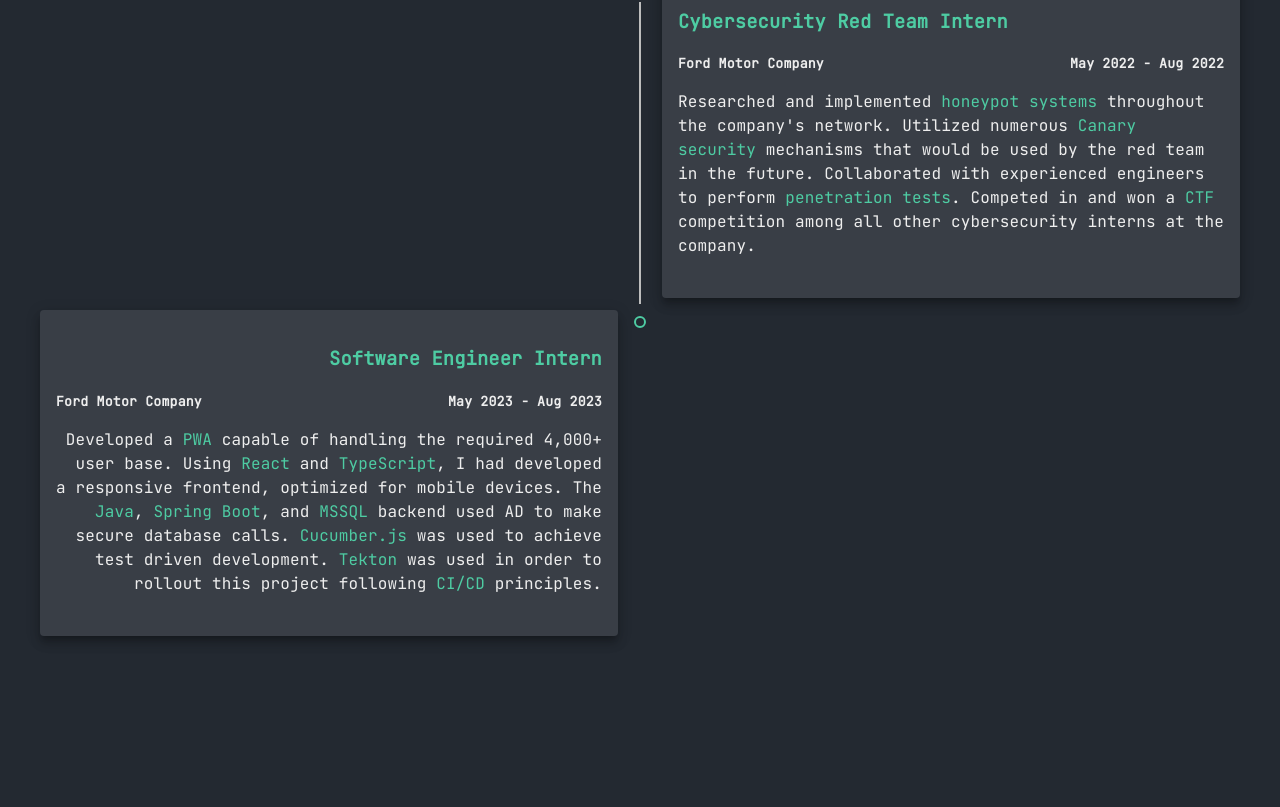
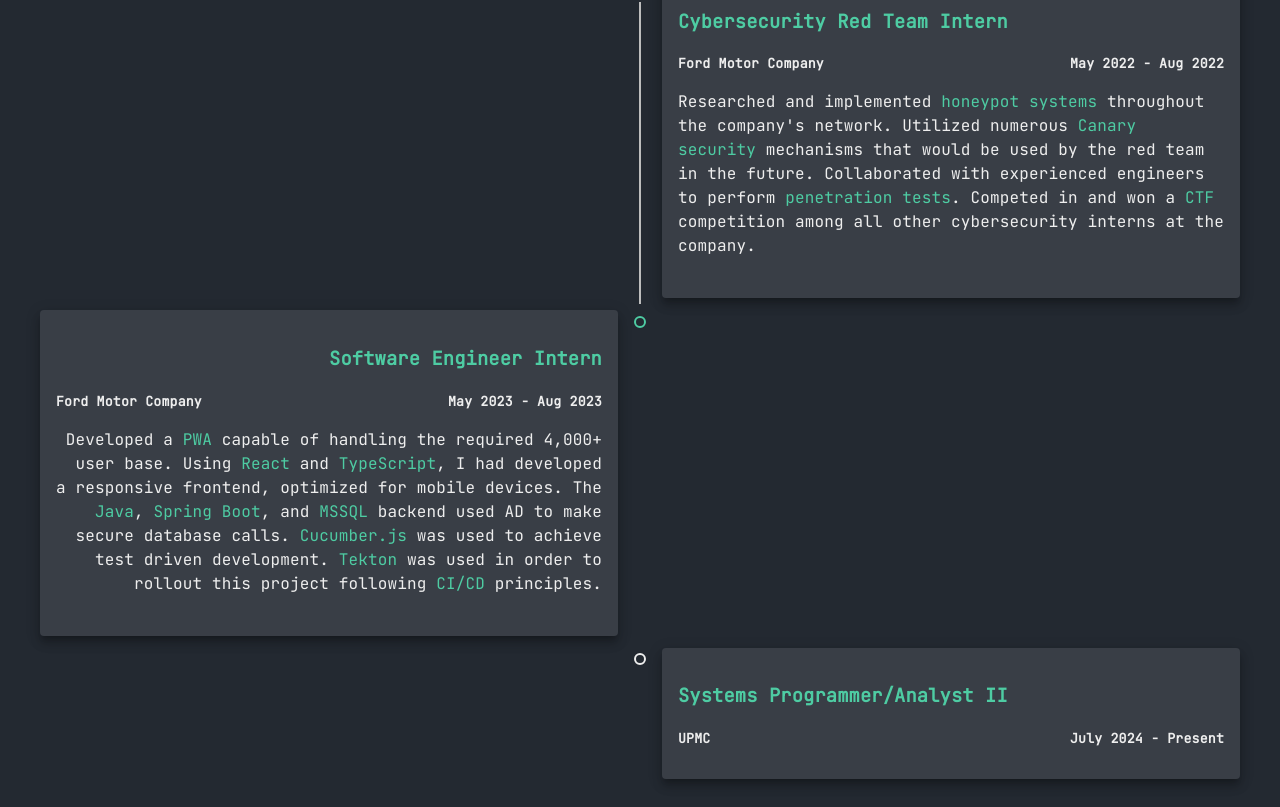
Before and after one commit to lukemcelligott/portfolio, a React (Create React App) app: page /experience in a window 1280 px wide. Shown: the part 674-1481 px from the top of the page. Before the commit the page ends 1338 px from the top, so only its background shows below. Built offline with nearby package versions, Linux system fonts and the light colour scheme.

Commit message:
exp updates

```diff
--- a/src/Components/ExperiencePage.tsx
+++ b/src/Components/ExperiencePage.tsx
@@ -124,6 +124,25 @@
                         </Card>
                     </TimelineContent>
                 </TimelineItem>
+                {/* UPMC */}
+                <TimelineItem>
+                    <TimelineSeparator>
+                        <TimelineDot className='dot-white' variant="outlined" />
+                        </TimelineSeparator>
+                    <TimelineContent>
+                        <Card raised sx={{ minWidth: 275 }} className="card">
+                            <CardContent className="font">
+                                <h3 className='skills'>
+                                    Systems Programmer/Analyst II
+                                </h3>
+                                <h5 className="job-info">
+                                    <span>UPMC</span>
+                                    <span>July 2024 - Present</span>
+                                </h5>
+                            </CardContent>
+                        </Card>
+                    </TimelineContent>
+                </TimelineItem>
             </Timeline>
             </div>
         </div>
--- a/src/Components/HomePage.tsx
+++ b/src/Components/HomePage.tsx
@@ -20,7 +20,7 @@
                     <h2 className='accent'>Luke McElligott</h2>
                 </div>
 
-                <p className='rows'>cybersecurity student | software developer | techie</p>
+                <p className='rows'>systems programmer | software developer | tech hobbyist</p>
             </div>
         </div>
     )
```
